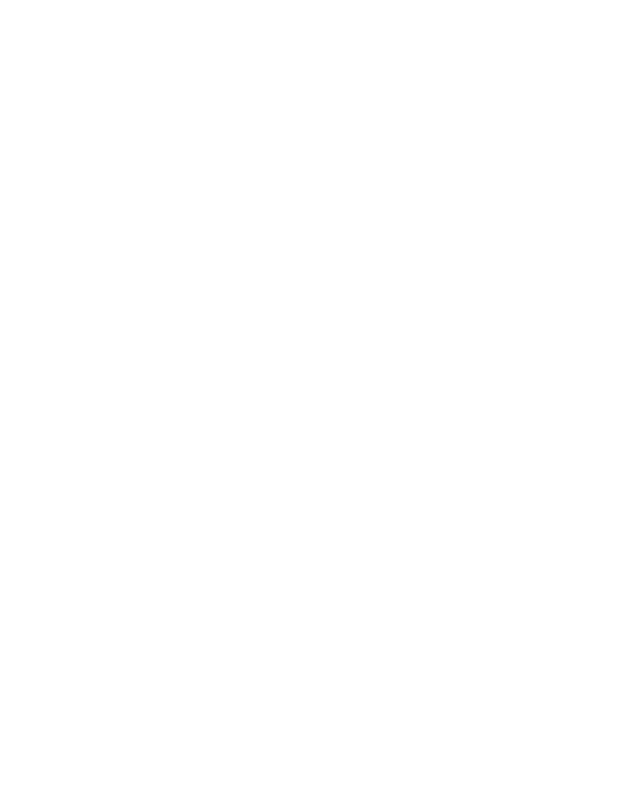
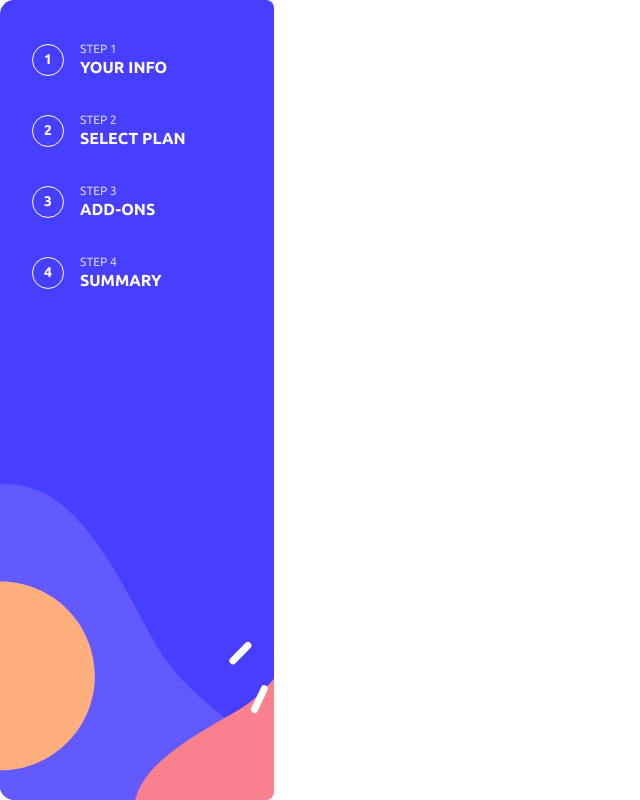
Before and after one commit to Mhmd-Tarek-Mhmd/multi-step-form, a website built with Vite: page src/pug/all.pug in a window 1280 px wide. Shown: the whole page, without its empty margins (0-640 px from the left). Built offline with nearby package versions, Linux system fonts and the light colour scheme.

Commit message:
ADD: form sidebar

```diff
--- a/src/pug/all.pug
+++ b/src/pug/all.pug
@@ -1,2 +1,6 @@
 //- Loader
 .loader(role="alert" aria-label="Loading" hidden='')
+
+main.container
+  //- Sidebar
+  include sidebar
--- /dev/null
+++ b/src/pug/sidebar.pug
@@ -0,0 +1,22 @@
+aside.aside
+  ul.aside__steps
+    li.aside__step
+      .aside__step__num.aside__step__num--1(aria-hidden='true') 1
+      label.aside__step__label
+        span.aside__step__label__title Step 1
+        strong.aside__step__label__name Your info
+    li.aside__step
+      .aside__step__num.aside__step__num--2(aria-hidden='true') 2
+      label.aside__step__label
+        span.aside__step__label__title Step 2
+        strong.aside__step__label__name Select plan
+    li.aside__step
+      .aside__step__num.aside__step__num--3(aria-hidden='true') 3
+      label.aside__step__label
+        span.aside__step__label__title Step 3
+        strong.aside__step__label__name Add-ons
+    li.aside__step
+      .aside__step__num.aside__step__num--4(aria-hidden='true') 4
+      label.aside__step__label
+        span.aside__step__label__title Step 4
+        strong.aside__step__label__name Summary
--- a/src/sass/all.scss
+++ b/src/sass/all.scss
@@ -1,2 +1,5 @@
 // Page setup
 @import "./setup/all";
+
+// Form styles
+@import "./form/all";
--- /dev/null
+++ b/src/sass/form/all.scss
@@ -0,0 +1,2 @@
+// Sidebar
+@import "./sidebar";
--- /dev/null
+++ b/src/sass/form/sidebar.scss
@@ -0,0 +1,72 @@
+.aside {
+  height: 172px;
+  padding-top: 32px;
+  color: var(--white);
+  background-size: cover;
+  background-image: url(../assets/images/bg-sidebar-mobile.svg);
+  @media (min-width: 768px) {
+    width: 274px;
+    height: 100%;
+    padding: 40px 32px;
+    border-radius: 8px;
+    background-image: url(../assets/images/bg-sidebar-desktop.svg);
+    &__step {
+      margin-bottom: 32px;
+    }
+  }
+
+  &__steps {
+    margin: 0;
+    padding: 0;
+    list-style: none;
+    @media (max-width: 767px) {
+      display: flex;
+      align-items: center;
+      justify-content: center;
+    }
+  }
+
+  &__step {
+    display: flex;
+    align-items: center;
+    @media (max-width: 767px) {
+      row-gap: 32px;
+    }
+    &__num {
+      width: 32px;
+      height: 32px;
+      display: grid;
+      font-size: 14px;
+      font-weight: 700;
+      border: 1px solid;
+      border-radius: 50%;
+      margin-right: 16px;
+      place-items: center;
+    }
+    &__label {
+      display: grid;
+      text-transform: uppercase;
+      @media (max-width: 767px) {
+        width: 1;
+        height: 1;
+        left: -10000px;
+        position: absolute;
+      }
+      &__title {
+        font-size: 12px;
+        color: var(--light-gray);
+      }
+      &__name {
+        margin-top: -3px;
+      }
+    }
+  }
+}
+
+@each $step in $steps {
+  [data-step="#{$step}"] .aside__step__num--#{$step} {
+    color: var(--marine-blue);
+    border-color: transparent;
+    background-color: var(--light-blue);
+  }
+}
```
